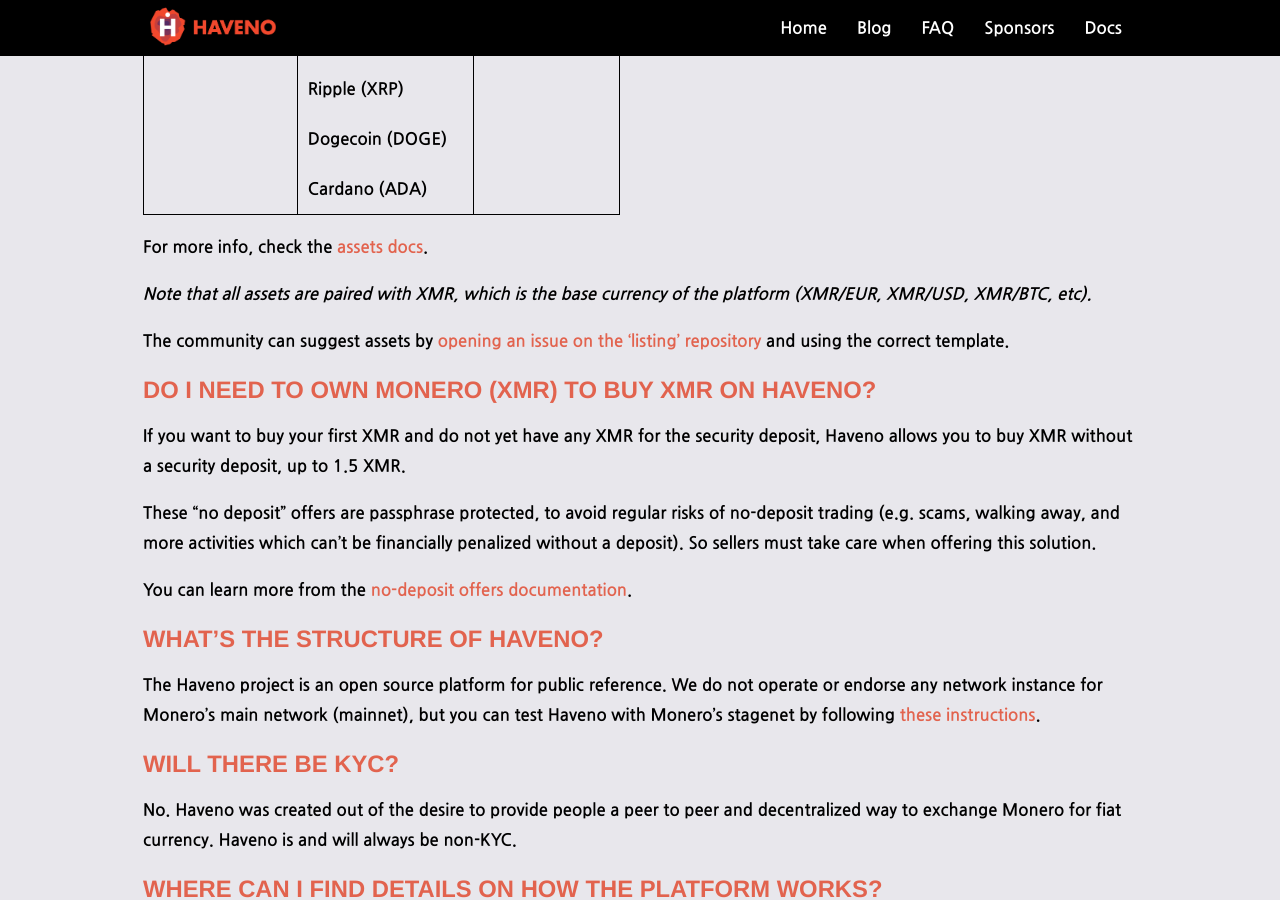
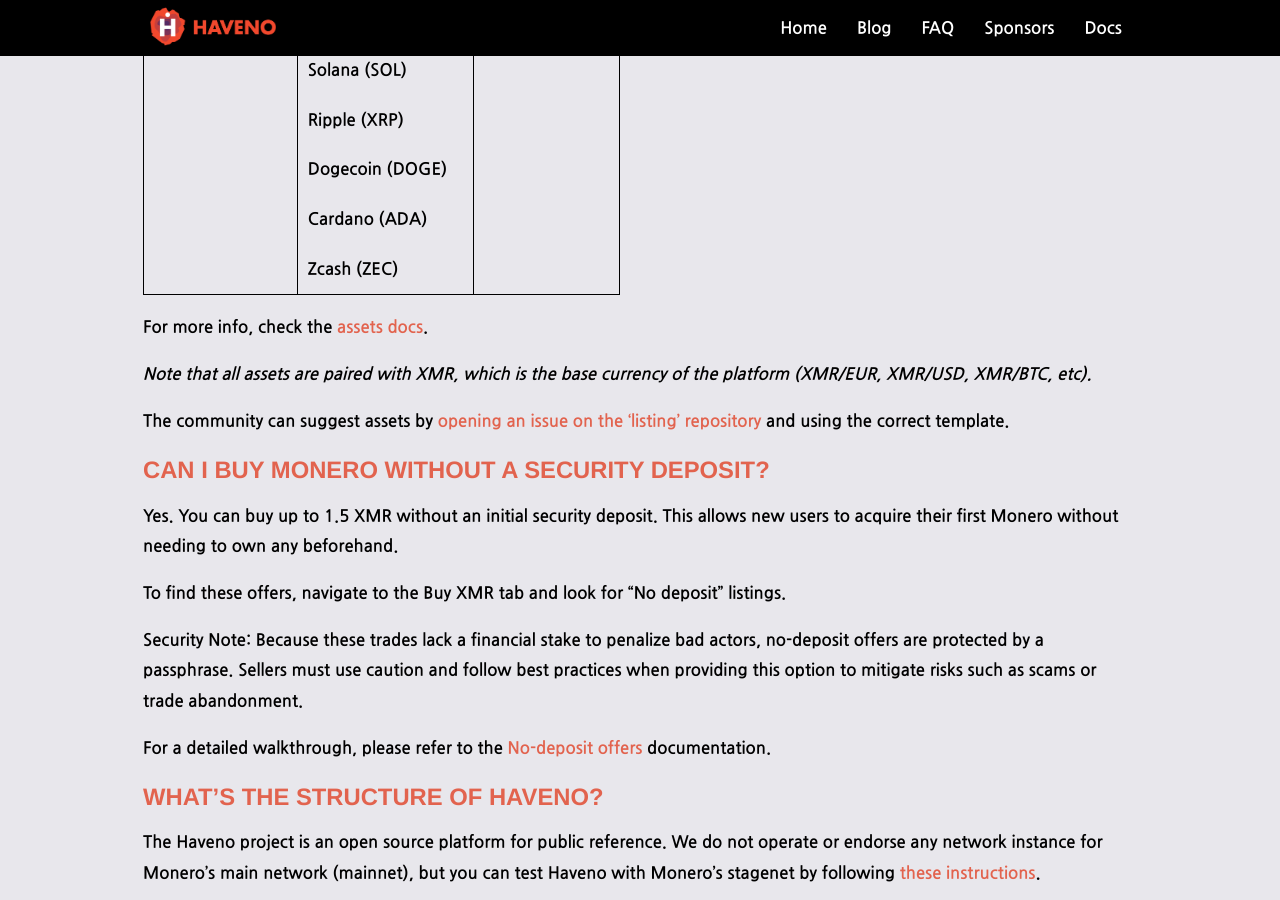
Before and after one commit to haveno-dex/haveno-site, a Jekyll site: the page built from faq.md, in a window 1280 px wide and 900 px high, scrolled down 1994 px. Built offline with Jekyll 4.4.1, drawn with Linux system fonts in a browser that asks for light colours; some of the changed text lies outside the part shown.

Commit message:
docs: update no-deposit faq, add zcash to supported cryptos

```diff
--- a/faq.md
+++ b/faq.md
@@ -13,6 +13,7 @@
 - [Is Haveno ready for mainnet?](#is-haveno-ready-for-mainnet)
 - [How can I run Haveno?](#how-can-i-run-haveno)
 - [What assets are listed?](#what-assets-are-listed)
+- [Can I buy Monero without a security deposit?](#can-i-buy-monero-without-a-security-deposit)
 - [Do I need to own Monero (XMR) to buy XMR on Haveno?](#do-i-need-to-own-monero-xmr-to-buy-xmr-on-haveno)
 - [What's the structure of Haveno?](#whats-the-structure-of-haveno)
 - [Will there be KYC?](#will-there-be-kyc)
@@ -74,6 +75,7 @@
 | | Ripple (XRP) | |
 | | Dogecoin (DOGE) | |
 | | Cardano (ADA) | |
+| | Zcash (ZEC) | |
 
 
 For more info, check the [assets docs](https://docs.haveno.exchange/overview/assets).
@@ -82,13 +84,16 @@
 
 The community can suggest assets by [opening an issue on the 'listing' repository](https://github.com/haveno-dex/listing) and using the correct template.
 
-## [Do I need to own Monero (XMR) to buy XMR on Haveno?](#do-i-need-to-own-monero-xmr-to-buy-xmr-on-haveno)
+## [Can I buy Monero without a security deposit?](#can-i-buy-monero-without-a-security-deposit)
 
-If you want to buy your first XMR and do not yet have any XMR for the security deposit, Haveno allows you to buy XMR without a security deposit, up to 1.5 XMR.
+Yes. You can buy up to 1.5 XMR without an initial security deposit. This allows new users to acquire their first Monero without needing to own any beforehand.
 
-These "no deposit" offers are passphrase protected, to avoid regular risks of no-deposit trading (e.g. scams, walking away, and more activities which can't be financially penalized without a deposit). So sellers must take care when offering this solution.
+To find these offers, navigate to the **Buy XMR** tab and look for "No deposit" listings.
 
-You can learn more from the [no-deposit offers documentation](https://docs.haveno.exchange/users/haveno-ui/no_deposit/).
+**Security Note:**
+Because these trades lack a financial stake to penalize bad actors, no-deposit offers are protected by a passphrase. Sellers must use caution and follow best practices when providing this option to mitigate risks such as scams or trade abandonment.
+
+For a detailed walkthrough, please refer to the [No-deposit offers](https://docs.haveno.exchange/users/haveno-ui/no_deposit/) documentation.
 
 ## [What's the structure of Haveno?](#whats-the-structure-of-haveno)
 
```
